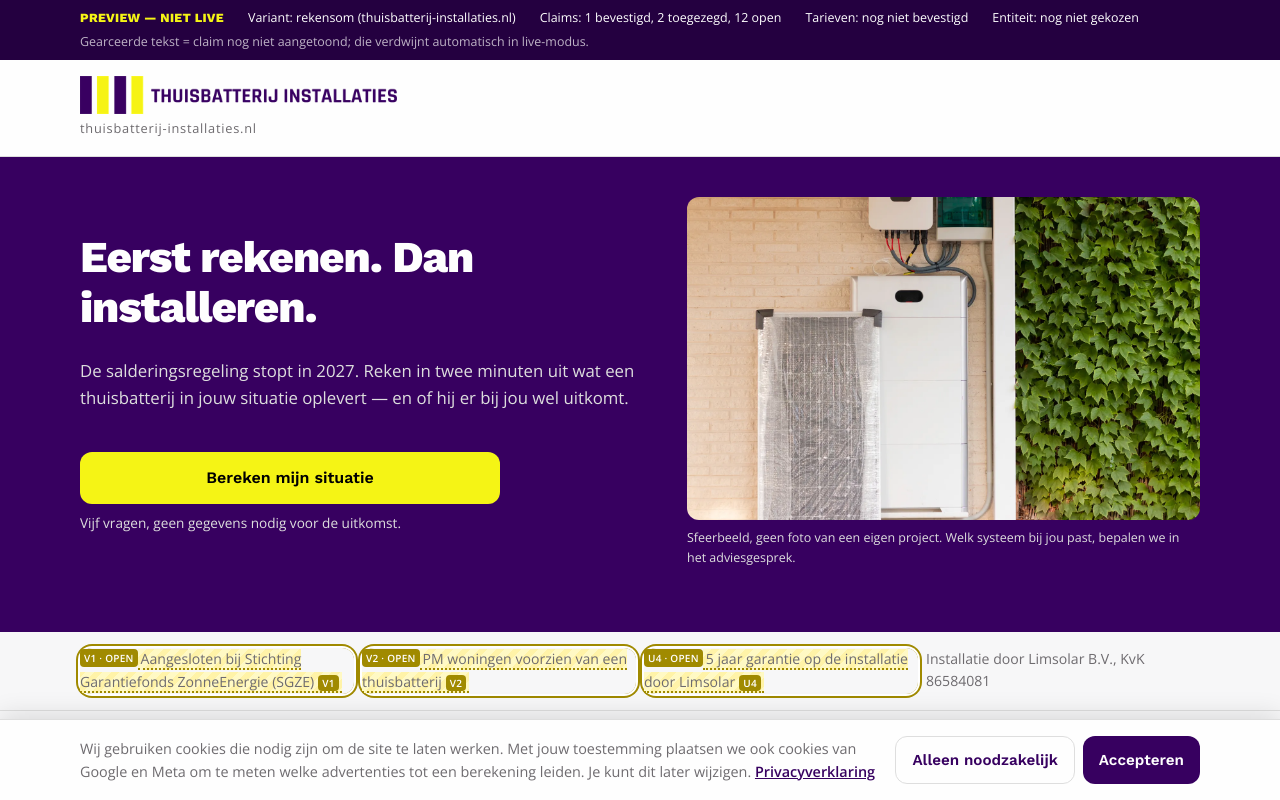
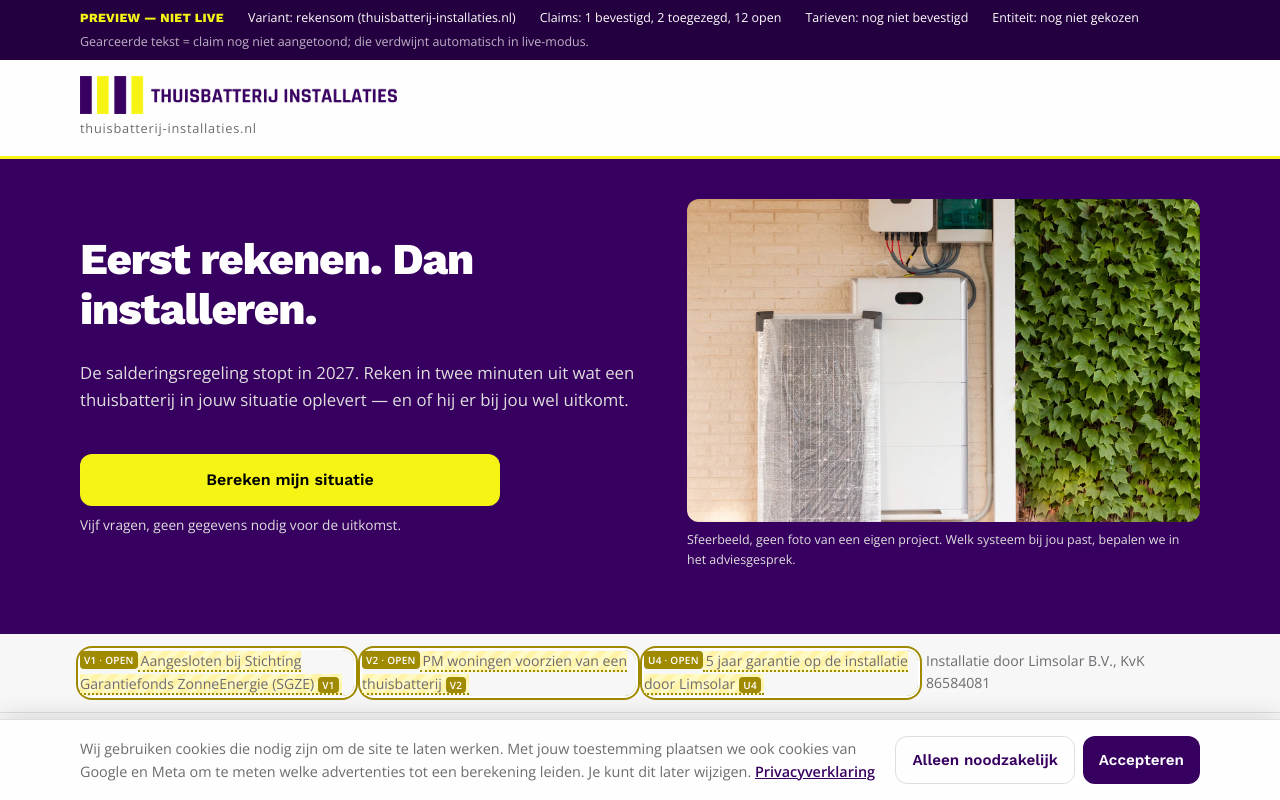
Before and after one commit to dndnservices-88/thuisbatterij-installaties, a Next.js app: page / in a window 1280 px wide. Shown: the top 800 px of the page. Built offline with nearby package versions, Linux system fonts and the light colour scheme; a web font is replaced by a local one.

Commit message:
Gele afsluitlijn onder de kopbalk in plaats van grijze rand
Grijs op wit viel weg tegen het paarse heroblok eronder. Geel is de
accentkleur uit het brandbook en houdt stand tegen zowel wit als paars.

```diff
--- a/components/Kopbalk.tsx
+++ b/components/Kopbalk.tsx
@@ -12,10 +12,15 @@ import logoKleur from "@/public/beeld/logo-kleur.webp";
  * dus las het oog het logo als onderdeel van het heroblok in plaats van als
  * afzender. Wit geeft die rand wél, en op wit kan het kleurenlogo gebruikt
  * worden — het merk zoals het is ontworpen.
+ *
+ * De afsluitlijn is geel en niet grijs. Grijs op wit verdween tegen de paarse
+ * hero eronder; geel is de accentkleur uit het brandbook en houdt stand tegen
+ * zowel wit als paars. Dit is de enige plek waar geel als vlak wordt gebruikt —
+ * als tekstkleur mag het nooit (1,18:1 op wit).
  */
 export default function Kopbalk() {
   return (
-    <header className="border-b border-n-200 bg-n-000 px-s3 py-s3">
+    <header className="border-b-[3px] border-geel bg-n-000 px-s3 py-s3">
       <div className="mx-auto max-w-inhoud">
         <Link
           href="/"
```
